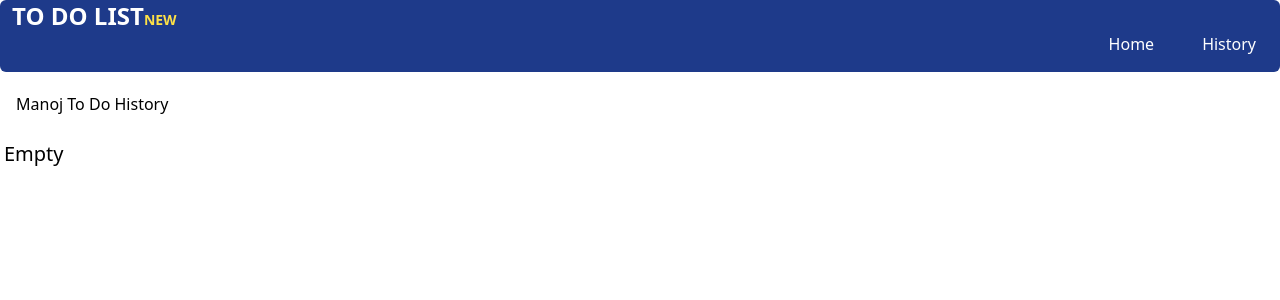
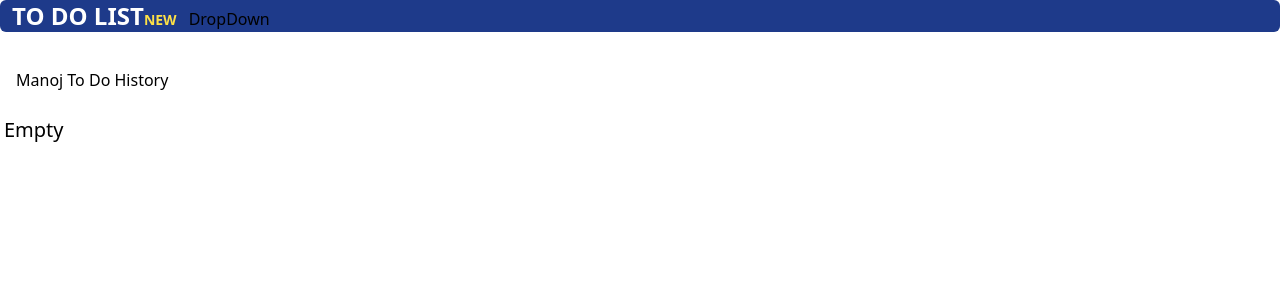
Before and after one commit to ManojCodeNew/To-Do-List, a React (Create React App) app: page /history in a window 1280 px wide. Shown: the top 300 px of the page. Built offline with nearby package versions, Linux system fonts and the light colour scheme.

Commit message:
drop Down

```diff
--- a/src/App.js
+++ b/src/App.js
@@ -2,6 +2,7 @@ import './App.css';
 import NavBar from './component/Navbar.js';
 import Main from './component/Main.js';
 import History from "./component/History.js";
+// import Profile from './component/Profile.js';
 import { Route, Routes } from "react-router-dom";
 function App() {
   return (
--- a/src/Context/Context.js
+++ b/src/Context/Context.js
@@ -4,8 +4,9 @@ const Global_data = createContext();
 
 export default function Context({ children }) {
     const [history,setHistory]=useState("Empty")
+    // History Stored in a array for easy to modify the datas
     const data=[history]
-    const initial_clicked_item=data.length
+
     const [clicked_item,set_Clicked_Item]=useState(null);
 console.log("history clicked data",clicked_item);
     return <Global_data.Provider value={{data,setHistory,set_Clicked_Item,clicked_item}}>
--- a/src/component/History.js
+++ b/src/component/History.js
@@ -11,7 +11,7 @@ export default function History() {
     const todo_history = useContext(Global_data)
     const History_Container=[todo_history.data];
     console.log(History_Container);
-    console.log("Array conformation",Array.isArray(History_Container))
+    // console.log("Array conformation",Array.isArray(History_Container))
     const Click_handle=(e)=>{
     const Clicked_item_location=e.target.value;
     const clicked_data=History_Container[0][0][Clicked_item_location]
@@ -28,7 +28,7 @@ export default function History() {
                 <div className="text-xl p-1 mt-5 rounded-lg hover:bg-gray-200 hover:border-white cursor-pointer " >
 
                     {/* Passing */}
-                <NavLink className="hover:font-semibold  " to='/' value={key}>{item} </NavLink>
+                <NavLink className="hover:font-semibold  " to='/' ><button onClick={Click_handle} value={key}>{item} </button></NavLink>
                 </div>
             )}
             {/* <svg class="w-[44px] h-[44px] text-gray-800 dark:text-white" aria-hidden="true" xmlns="http://www.w3.org/2000/svg" fill="none" viewBox="0 0 24 24">
--- a/src/component/main.js
+++ b/src/component/main.js
@@ -8,7 +8,7 @@ export default function Main(props) {
     const todo_history=useContext(Global_data);
 
 
-    const [code, setcode] = useState()
+    const [code, setcode] = useState(todo_history.clicked_item)
     const getUserIds = () => {
         const userids = JSON.parse(localStorage.getItem('userids'))
         if (userids) {
--- a/src/component/navbar.js
+++ b/src/component/navbar.js
@@ -1,16 +1,37 @@
-import React from "react";
+import React, { useState } from "react";
 import { NavLink } from "react-router-dom";
+// import Dropdownicon from './ddicon.png'
 export default function Navbar() {
+    const [visible, setvisible] = useState(false)
+
+    // drop down clicking section
+    const dropdownClick = () => {
+        // once click button then it shows a list one more click it not shows
+        if (visible == false) {
+            setvisible(true)
+        }
+        else {
+            setvisible(false)
+        }
+    }
     return (
         <>
             <div className="bg-blue-900  rounded-md ">
                 <NavLink to='/' className="p-3 text-white text-2xl font-bold text-left pt-5 ">TO DO LIST
                     <button className="text-yellow-300 text-sm cursor-none">NEW</button></NavLink>
-                <div className="text-right text-white pb-4">
-                    <NavLink to='/' className="pr-10 ">Home</NavLink>
-                    <NavLink to='/history' className="m-2 pr-4">History</NavLink>
-                </div>
+                <h3 className="cursor-pointer text-black inline-block text-right" onClick={dropdownClick}>DropDown</h3>
+
             </div>
+            <div className=" text-right text-white pb-4">
+                {visible === true ?
+                    <div className="dark:bg-slate-600 ml-5 inline-grid mt-4 p-3 rounded-md hover:bg-gray-100 dark:hover:bg-gray-600 dark:hover:text-white">
+                        <NavLink to='/' className="px-4 py-1  hover:bg-gray-100 dark:hover:bg-gray-600 dark:hover:text-white" >Home</NavLink>
+                        <NavLink to='/history' className="mt-4 px-2 py-1  hover:bg-gray-100 dark:hover:bg-gray-600 dark:hover:text-white">History</NavLink>
+                    </div> : ""}
+            </div>
+
+
+
         </>
     )
 }
--- a/src/component/new.js
+++ b/src/component/new.js
@@ -24,10 +24,12 @@ export default function New(props) {
     const save = () => {
         setsavedtext([...savedtext, text])
     }
+
+    // Remove Section
     const remove = (e) => {
         let data = e.target.value
-
-        //     // the filter function used to filter the array using some condition
+        alert("Data Remove Successfully..")
+        // the filter function used to filter the array using some condition
         const updatedsaveditem = savedtext.filter((item) => item !== data);
         setsavedtext(updatedsaveditem)
     }
@@ -36,6 +38,8 @@ export default function New(props) {
     const clear = (e) => {
         settext('')
     }
+
+    // set the saved text to the local storage
     useEffect(() => {
         localStorage.setItem(`${props.code}`, JSON.stringify(savedtext))
     }, [savedtext])
@@ -44,28 +48,26 @@ export default function New(props) {
         <div className="bg-gray-900  drop-shadow-3xl shadow-2xl backdrop-blur-10 p-10 rounded-xl">
             <h3 className="text-white text-center font-serif font-extrabold text-2xl">TO DO LIST</h3>
             <div className=" m-5 text-center">
+
+                {/* Lising Section */}
                 <input value={text} onChange={Onchangetext} type="text" className="border-black m-3 p-3 rounded-full " placeholder="Enter Your Text..." />
                 <button className="text-white bg-green-900 p-2 rounded-lg hover:rounded-full" onClick={save}>Save</button>
                 <button className="bg-red-600 rounded-lg hover:rounded-full text-white p-2  ml-3" onClick={clear}>Clear</button>
-                {/* </div> */}
-                {/* inline-block these are used to reduse the div size */}
-                {/* <div className=" text-white  px-2 py-1 rounded cursor-pointer  hover:bg-white inline-block text-sm">
-        <h2 className=" text-white hover:text-black text-xl">List's</h2>
-        <hr className="border-black"/> */}
-                {/* </div> */}
 
                 {/* List main heading */}
                 <div className="text-left">
                     <h2 className="text-white  text-lg font-bold drop-shadow-xl bg-teal-700 p-2.5 rounded-full mt-5  inline-block ">{props.code}</h2>
                     <hr className="mt-3 border-gray-600 h-3" />
+                </div>
 
-                </div>
                 {/* Saving user created data */}
                 {savedtext.map((saved, key) => (
                     <div className="text-white">
                         <div className="border-gray-100 border-solid border p-3 m-3 rounded-lg hover:rounded-full">
+                            {/* Dispaly Saved Data */}
                             <h1 className="text-white p-1 text-left" >{saved}</h1>
                         </div>
+                        {/* Remove data */}
                         <button onClick={remove} value={saved} className="bg-red-600 text-black hover:bg-white  p-2 rounded-lg hover:rounded-full ">Remove</button>
                     </div>
                 ))}
```
Also changed, not shown: src/component/Profile.js (added), src/component/ddicon.png (added).
